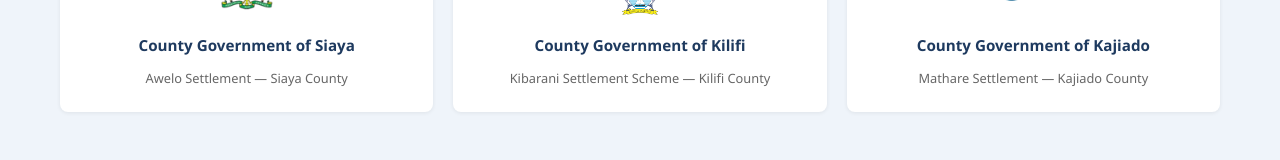
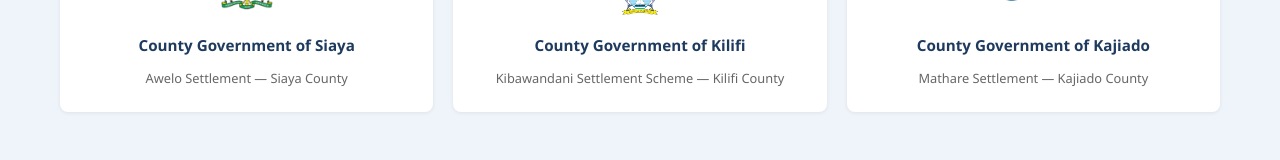
Before and after one commit to Stellanwae/kisrip-website, a React (Vite) app: page / in a window 1280 px wide. Shown: the part 2922-3082 px from the top of the page. Built offline with nearby package versions, Linux system fonts and the light colour scheme; no server answers.

Commit message:
Update PartnersBar.jsx

```diff
--- a/src/components/Home/PartnersBar.jsx
+++ b/src/components/Home/PartnersBar.jsx
@@ -23,7 +23,7 @@
   },
   {
     name: 'County Government of Kilifi',
-    subtitle: 'Kibarani Settlement Scheme — Kilifi County',
+    subtitle: 'Kibawandani Settlement Scheme — Kilifi County',
     image: '/images/County_Govt_of_Kilifi.png',
   },
   {
```
